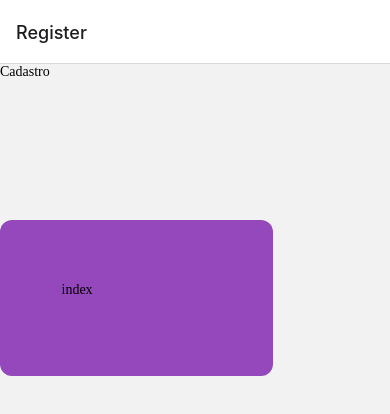
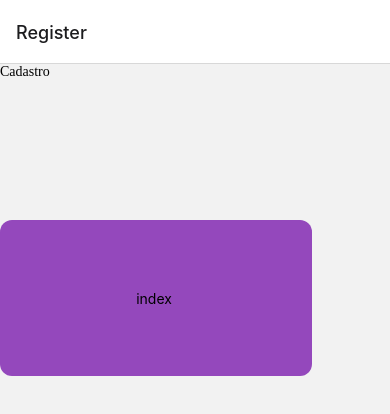
Before and after one commit to appballance/frontend-react-native, a React Native app: screen / in a window 390 px wide. Shown: the top 414 px of the page. Built offline with nearby package versions, Linux system fonts and the light colour scheme.

Commit message:
feat: adding more atributes
Signed-off-by: DESKTOP-IHOGI0G\joao <joaof082@gmail.com>

```diff
--- a/src/components/elements/Button/index.tsx
+++ b/src/components/elements/Button/index.tsx
@@ -2,17 +2,27 @@ import React from 'react';
 
 import * as S from './styles';
 import { IButton } from './@types';
-import Typography from '../Typography';
+import { Text } from 'react-native';
 
-function Button({ children, size }: IButton) {
+function Button({
+  children,
+  variant = 'contained',
+  width = '150px',
+  height = '100px',
+  disabled,
+  ...props
+}: IButton) {
   return (
     <S.Button
+      variant={variant}
       accessibilityRole={'button' as 'button'}
       activeOpacity={0.33}
-      $size={size}>
-      <Typography fsize={size} margin="0">
-        {children}
-      </Typography>
+      width={width}
+      height={height}
+      disabled={disabled}
+      $disabled={disabled}
+      {...props}>
+      <Text>{children}</Text>
     </S.Button>
   );
 }
```
